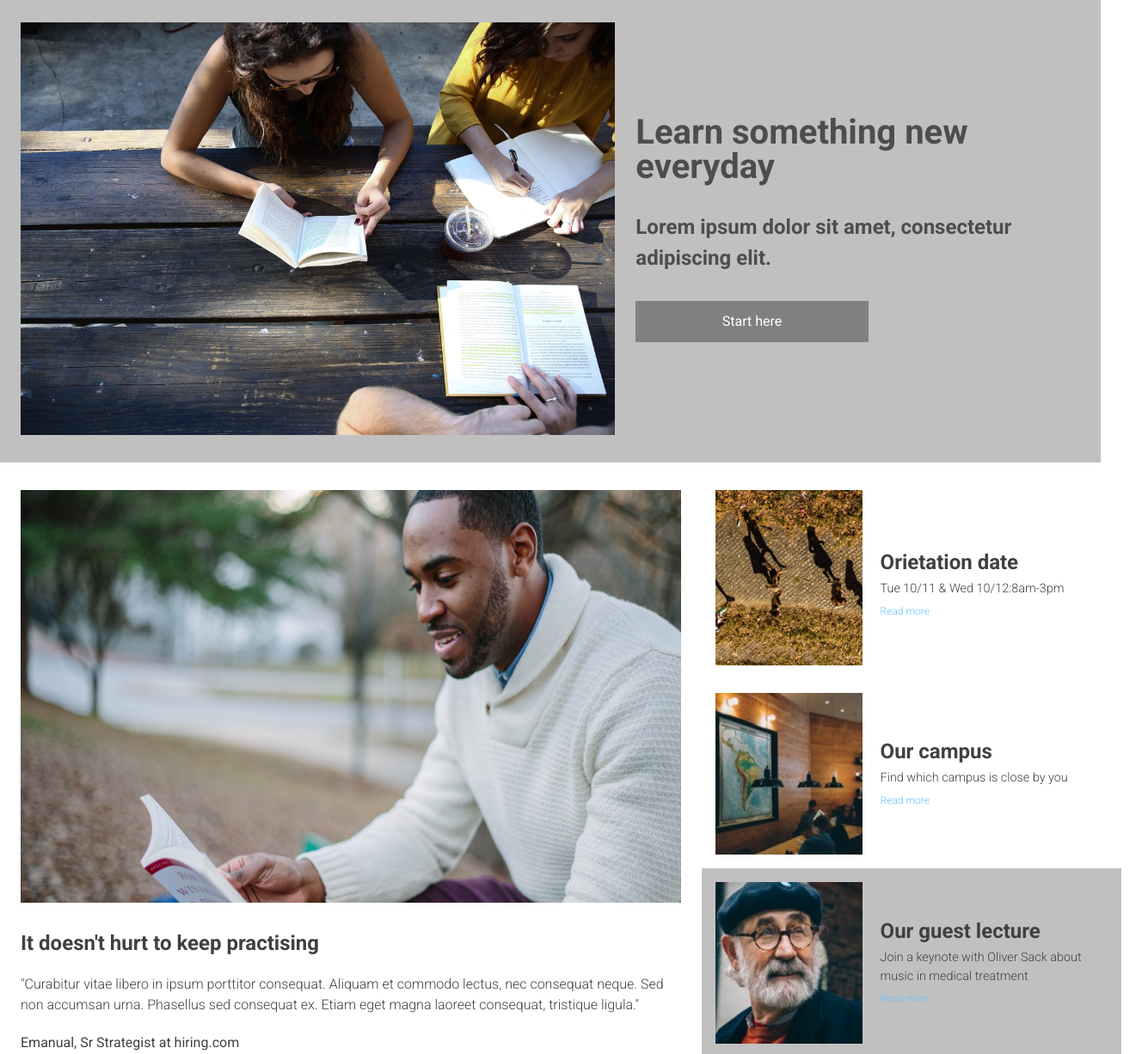
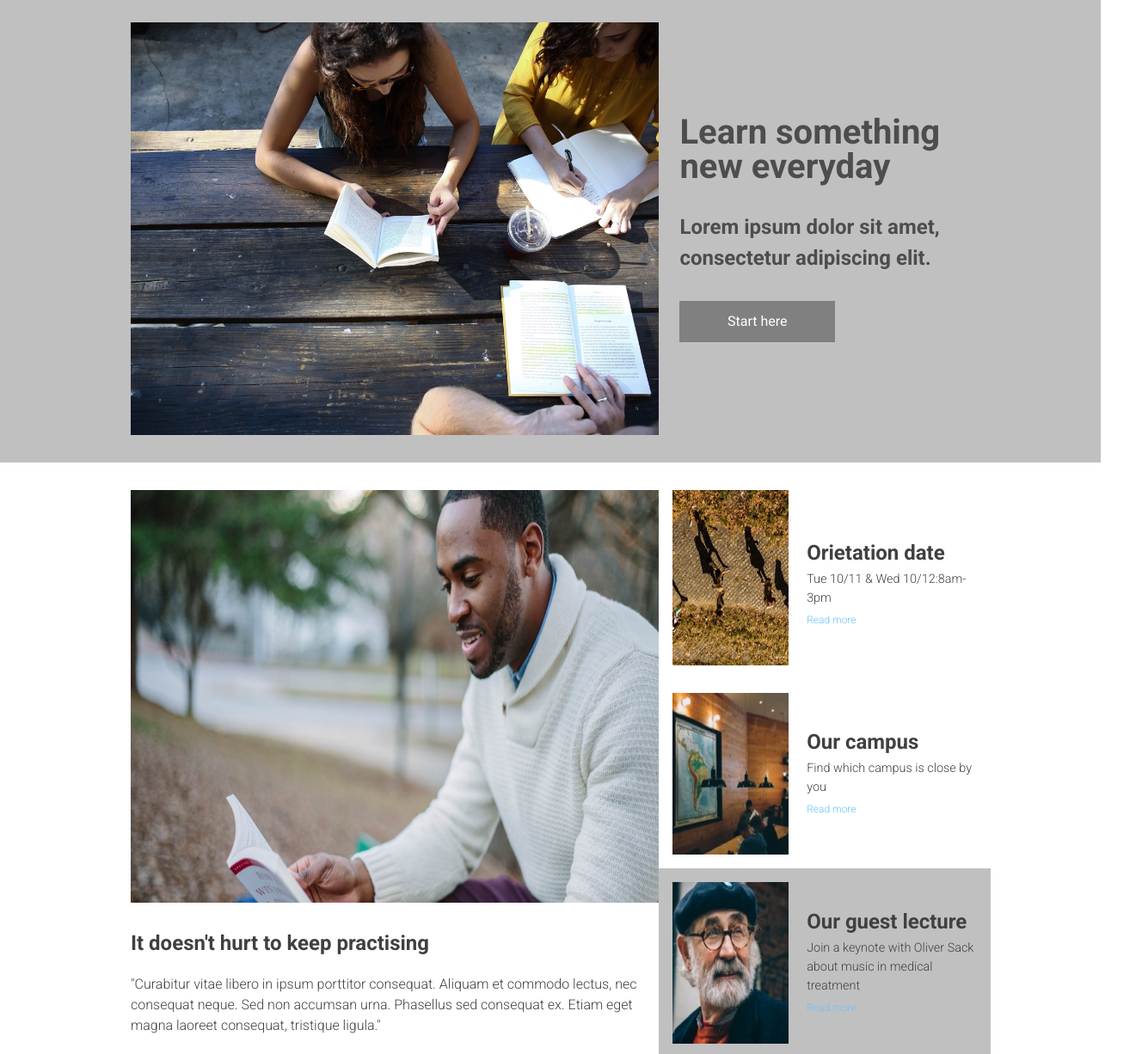
Before and after one commit to AndreiR01/Colmar-Academy, a plain HTML site: page index.html in a window 1280 px wide. Shown: the part 70-1296 px from the top of the page at 86% size, 1328 px wide, since content can reach past the window. Drawn offline with Linux system fonts and the light colour scheme.

Commit message:
containers at 80%

```diff
--- a/css/style.css
+++ b/css/style.css
@@ -54,10 +54,14 @@ header .nav-desktop ul li{
 
 
    /* Main Banner */
-
+.background-banner{
+  width: 100%;
+  background-color: silver;
+}
 .main-banner{
   display: flex;
-  width: 100%;
+  width: 80%;
+  margin: 0 auto;
   background-color: silver;
   padding-top: 4rem;
   }
@@ -108,7 +112,8 @@ header .nav-desktop ul li{
 
 .information-main {
   display: flex;
-  width: 100%;
+  width: 80%;
+  margin: 0 auto;
   color:rgb(64, 64, 64);
   padding: 2rem 1.5rem;
  }
@@ -123,8 +128,12 @@ header .nav-desktop ul li{
   height: 30rem;
   padding-right:1.5rem;
   padding-bottom: 2rem;
+  padding-left: 1.5rem;
   }
-
+.content-under-guy-reading-book{
+  padding-left: 1.5rem;
+  padding-bottom: 2rem;
+}
 .content-under-guy-reading-book h1 {
   padding-bottom: 1.5rem;
   font-weight: bold;
@@ -146,7 +155,9 @@ header .nav-desktop ul li{
 .banner-rightside {
   display:block;
   width: 40%;
-  height: 300px;  }
+  height: 300px;
+
+  }
 
 .container-info {
   display: flex;
--- a/index.html
+++ b/index.html
@@ -33,7 +33,7 @@
     </header>
 
     <!--Main Banner-->
-
+    <div class="background-banner">
     <div class="main-banner">
       <img src="Images and Videos\images\banner.jpg"/>
       <div class="content-main">
@@ -42,7 +42,7 @@
         <div id="button-main-banner"><a href="#"><span>Start here</span></a></div>
       </div>
     </div>
-
+  </div>
     <!--Information Main Section-->
 
     <div class="information-main">
```
